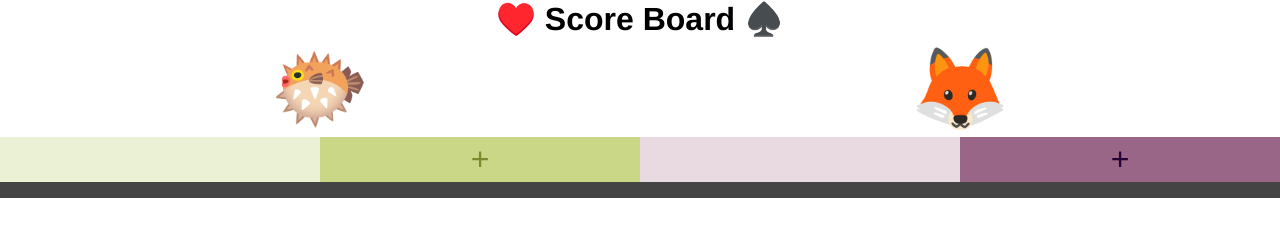
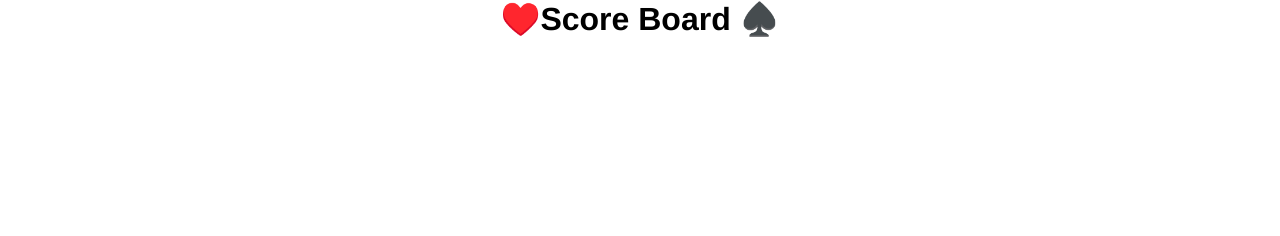
Before and after one commit to briancoppola/scoreBoard, a website: page src/index.pug in a window 1280 px wide. Drawn offline with nearby package versions, Linux system fonts and the light colour scheme; files that its build step writes are made by us from their sources.

Commit message:
clean up dom; everything is added dynamically through js

```diff
--- a/src/index.pug
+++ b/src/index.pug
@@ -6,22 +6,12 @@ html
     title ♥️ Score Board ♠️
     link(rel="stylesheet", href="main.css")
   body
-    div.container
+    div.app
       header
-        h1 ♥️ Score Board ♠️
-      article.scoreboard
-        section.player.player1
-          h2.name(contenteditable) 🐡
-          div.inputs
-            input(type="number", pattern="[0-9]")
-            button.add +
-          ul.scores
-          div.total
-        section.player.player2
-          h2.name(contenteditable) 🦊
-          div.inputs
-            input(type="number", pattern="[0-9]")
-            button.add +
-          ul.scores
-          div.total
+        h1
+          span.remove-player ♥️
+          span.app-name Score Board
+          span.add-player ♠️
+      article.stage
+
     script(src="scoreBoard.js")
```
